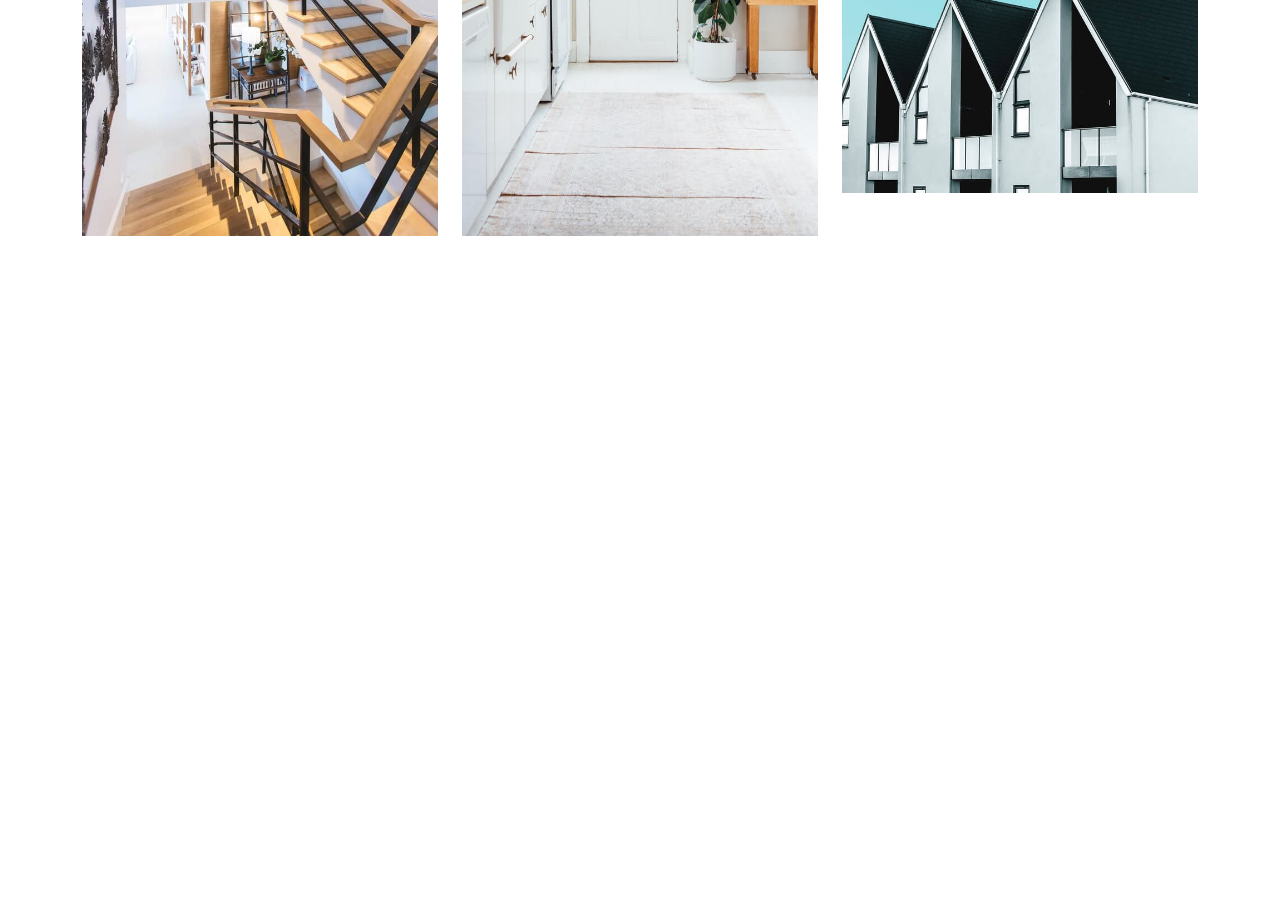
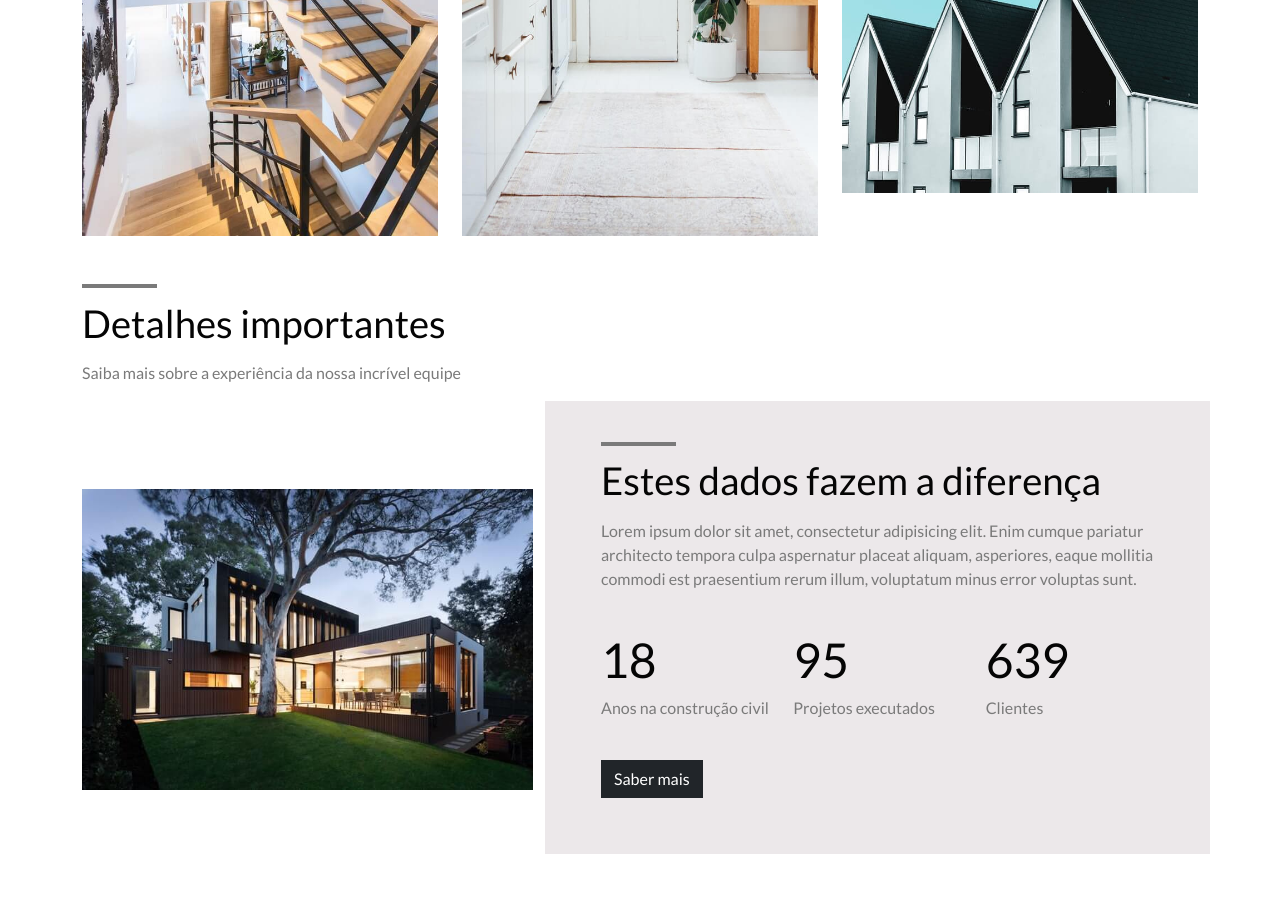
Before and after one commit to xandaosilva/bootstrap-imovi, a plain HTML site: page index.html in a window 1280 px wide. Shown: the part 2259-3177 px from the top of the page. Before the commit the page ends 2559 px from the top, so only its background shows below. Drawn offline with nearby package versions, Linux system fonts and the light colour scheme.

Commit message:
Info area

```diff
--- a/assets/css/styles.css
+++ b/assets/css/styles.css
@@ -218,3 +218,30 @@
         opacity: 0;
     }
 }
+
+/* Info */
+#info-content{
+    margin-bottom: 4em;
+    padding: 4em 1em;
+}
+
+#info-numbers{
+    margin: 1.5em 0;
+}
+
+#info-banner{
+    display: flex;
+    align-items: center;
+    margin-bottom: 2.5em;
+}
+
+#info-numbers h3{
+    font-size: 3em;
+}
+
+/* Responsive Desktop */
+@media(min-width: 768px){
+    #info-content{
+        padding: 3.5em;
+    }
+}
--- a/index.html
+++ b/index.html
@@ -171,5 +171,50 @@
         </div>
     </div>
 
+    <div class="container" id="info-container">
+        <div class="col-12">
+            <h2 class="title primary-color">Detalhes importantes</h2>
+            <p class="subtitle secondary-color">Saiba mais sobre a experiência da nossa incrível equipe</p>
+        </div>
+        <div class="col-12">
+            <div class="row">
+                <div class="col-12 col-md-5" id="info-banner">
+                    <img src="assets/img/infobanner.jpg" alt="Informações da empresa" class="img-fluid">
+                </div>
+                <div class="col-12 col-md-7 bg-secondary-color" id="info-content">
+                    <div class="row">
+                        <div class="col-12">
+                            <h2 class="title primary-color">Estes dados fazem a diferença</h2>
+                            <p class="subtitle secondary-color">
+                                Lorem ipsum dolor sit amet, consectetur adipisicing elit.
+                                Enim cumque pariatur architecto tempora culpa aspernatur placeat aliquam, asperiores,
+                                eaque mollitia commodi est praesentium rerum illum, voluptatum minus error voluptas sunt.
+                            </p>
+                        </div>
+                        <div class="col-12" id="info-numbers">
+                            <div class="row">
+                                <div class="col-4">
+                                    <h3 class="primary-color">18</h3>
+                                    <p class="secondary-color">Anos na construção civil</p>
+                                </div>
+                                <div class="col-4">
+                                    <h3 class="primary-color">95</h3>
+                                    <p class="secondary-color">Projetos executados</p>
+                                </div>
+                                <div class="col-4">
+                                    <h3 class="primary-color">639</h3>
+                                    <p class="secondary-color">Clientes</p>
+                                </div>
+                            </div>
+                        </div>
+                        <div class="col-12">
+                            <a href="#" class="btn btn-dark">Saber mais</a>
+                        </div>
+                    </div>
+                </div>
+            </div>
+        </div>
+    </div>
+
 </body>
 </html>
```
